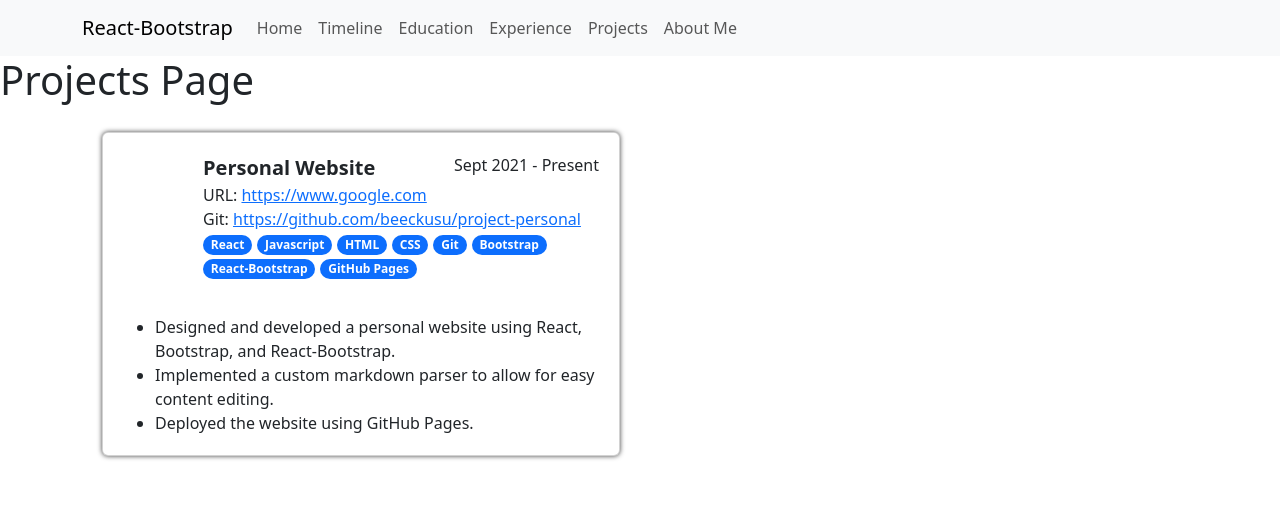
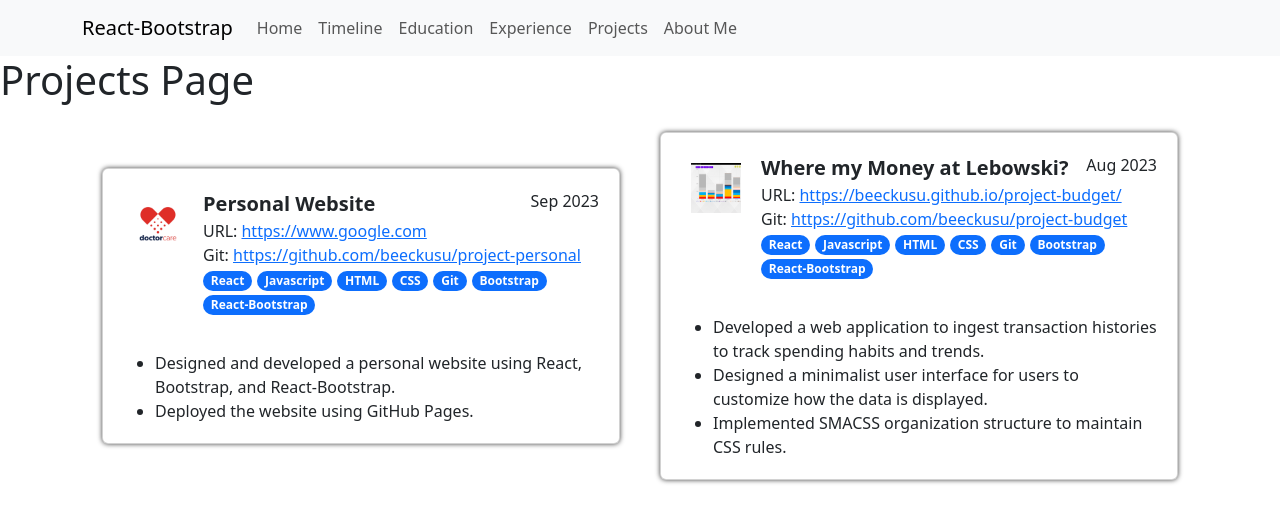
Before and after one commit to beeckusu/project-personal, a React (Create React App) app: page /projects in a window 1280 px wide. Shown: the top 522 px of the page. Built offline with nearby package versions, Linux system fonts and the light colour scheme.

Commit message:
PP-14: Fill in Project Experience

```diff
--- a/src/cards/ProjectCard.js
+++ b/src/cards/ProjectCard.js
@@ -9,7 +9,10 @@
         <Card className="project-card">
             {project.icon && <img src={project.icon} alt="company icon" class="project-icon"></img>}
             <div class="project-preface">
-                <p class='layout-flex title'><b class='title layout-left-aligned'>{project.title}</b><span class='layout-right-aligned date'>{project.startDate} - {project.endDate}</span></p>
+                <p class='layout-flex title'>
+                    <b class='title layout-left-aligned'>{project.title}</b>
+                    <span class='layout-right-aligned date'>{project.endDate ? project.startDate + " - " + project.endDate : project.startDate}</span>
+                </p>
                 <p class='url'>URL: <a href={project.url} target="_blank" rel="noopener noreferrer">{project.url}</a></p>
                 <p class='url'>Git: <a href={project.gitLink} target="_blank" rel="noopener noreferrer">{project.gitLink}</a></p>
                 <p>{project.tags.map((tag) => {
--- a/src/pages/ProjectsPage.js
+++ b/src/pages/ProjectsPage.js
@@ -1,18 +1,32 @@
 import { Container } from "react-bootstrap";
 import ProjectCard from "../cards/ProjectCard";
-
+import dcIcon from "../assets/icon-doctorcare.jpg";
+import budgetIcon from "../assets/icon-budget.png";
 
 const projects = [
     {
+        icon: dcIcon,
         title: "Personal Website",
-        startDate: "Sept 2021",
-        endDate: "Present",
+        startDate: "Sep 2023",
         url: "https://www.google.com",
         gitLink: "https://github.com/beeckusu/project-personal",
-        descriptionPoints: ["Designed and developed a personal website using React, Bootstrap, and React-Bootstrap.",
-            "Implemented a custom markdown parser to allow for easy content editing.",
+        descriptionPoints: [
+            "Designed and developed a personal website using React, Bootstrap, and React-Bootstrap.",
             "Deployed the website using GitHub Pages."],
-        tags: ["React", "Javascript", "HTML", "CSS", "Git", "Bootstrap", "React-Bootstrap", "GitHub Pages"]
+        tags: ["React", "Javascript", "HTML", "CSS", "Git", "Bootstrap", "React-Bootstrap"]
+    },
+    {
+        icon: budgetIcon,
+        title: "Where my Money at Lebowski?",
+        startDate: "Aug 2023",
+        url: "https://beeckusu.github.io/project-budget/",
+        gitLink: "https://github.com/beeckusu/project-budget",
+        descriptionPoints: [
+            "Developed a web application to ingest transaction histories to track spending habits and trends.",
+            "Designed a minimalist user interface for users to customize how the data is displayed.",
+            "Implemented SMACSS organization structure to maintain CSS rules.",
+        ],
+        tags: ["React", "Javascript", "HTML", "CSS", "Git", "Bootstrap", "React-Bootstrap"]
     },
 ]
 
```
Also changed, not shown: src/assets/icon-budget.png (added).
